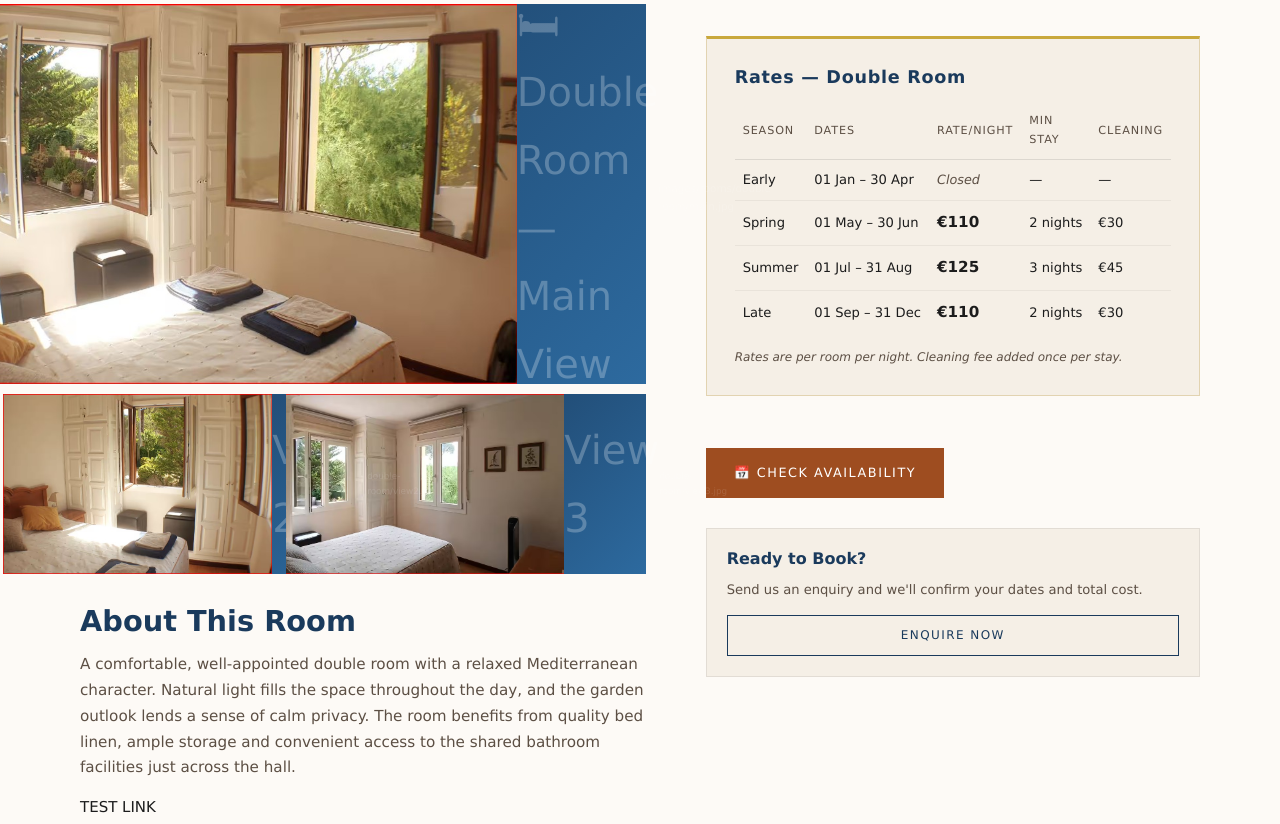
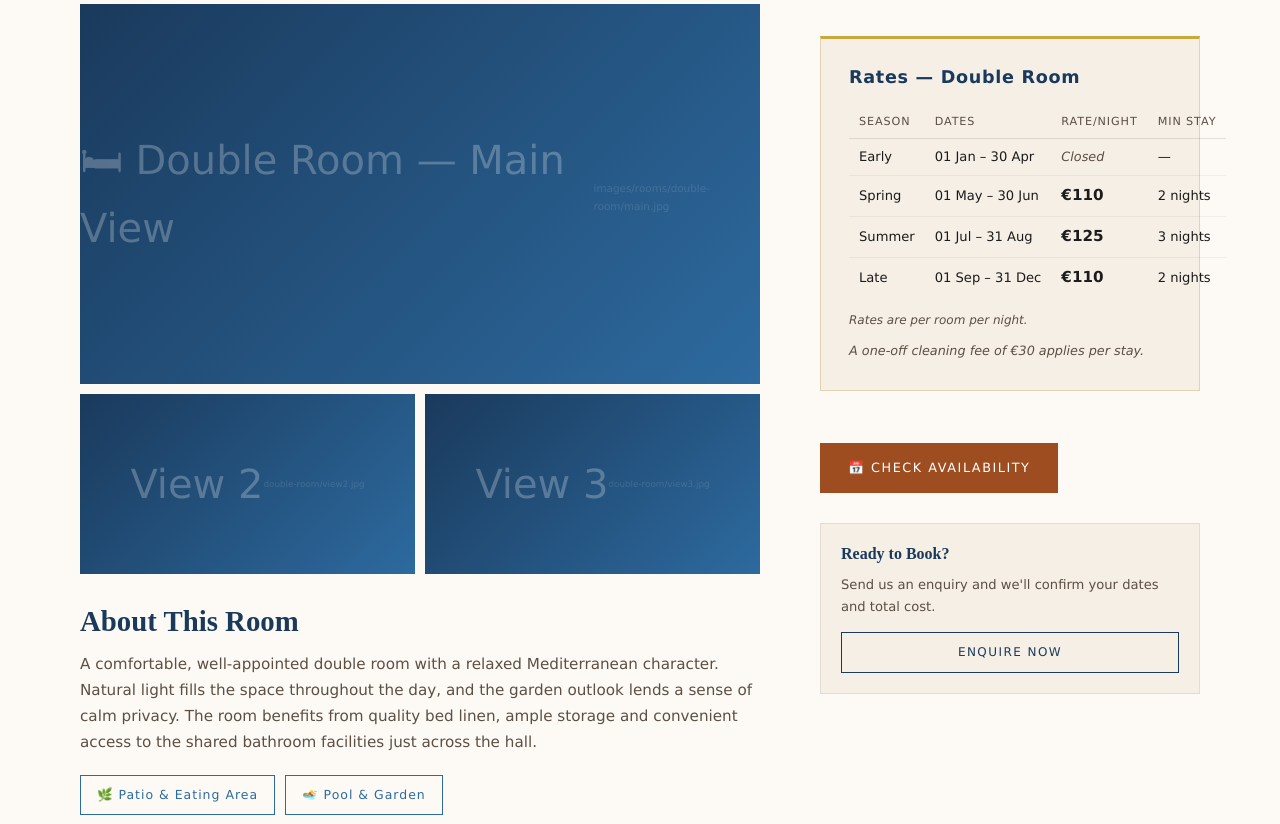
Before and after one commit to psykalist/tamariu-chalet, a plain HTML site: page accommodation/double-room.html in a window 1280 px wide. Shown: the part 476-1300 px from the top of the page. Drawn offline with Linux system fonts and the light colour scheme.

Commit message:
fixed rates box and cleaning fee  images

```diff
--- a/accommodation/double-room.html
+++ b/accommodation/double-room.html
@@ -5,6 +5,33 @@
   <meta name="viewport" content="width=device-width, initial-scale=1.0">
   <title>Double Room — Tamariu Chalet</title>
   <link rel="stylesheet" href="../css/style.css">
+  <style>
+    body, p, li, td, th, a, button, input, label, select, textarea {
+      font-family: Verdana, Geneva, Tahoma, sans-serif;
+    }
+    .rates-box {
+      display: inline-block;
+      width: 100%;
+      box-sizing: border-box;
+    }
+    .rates-table {
+      width: 100%;
+      border-collapse: collapse;
+      font-size: 0.82rem;
+      table-layout: auto;
+    }
+    .rates-table th,
+    .rates-table td {
+      padding: 7px 10px;
+      white-space: nowrap;
+    }
+    .rates-cleaning-note {
+      font-size: 0.8rem;
+      color: var(--stone);
+      margin-top: 10px;
+      font-style: italic;
+    }
+  </style>
 </head>
 <body>
 
@@ -53,41 +80,36 @@
 </div>
 
 <div class="room-page">
-  <!-- Added grid-template-columns to force the right column (rates) to be wider (1fr) -->
-  <div class="room-page-grid" style="grid-template-columns: 2fr 1fr;">
+  <div class="room-page-grid">
 
     <!-- LEFT: Gallery + Description -->
     <div>
-      <!-- Gallery: replace placeholders with real images -->
       <div class="room-gallery">
         <div class="img-placeholder main-img">
-          <img src="../images/rooms/double-room/main.jpg" class="main-img" alt="Double Room">
           🛏 Double Room — Main View<br><small style="font-size:0.65rem;margin-top:8px;display:block;opacity:0.5;">images/rooms/double-room/main.jpg</small>
         </div>
         <div class="img-placeholder thumb">
-          <img src="../images/rooms/double-room/view2.jpg" class="thumb" alt="Room detail">
           View 2<br><small style="font-size:0.55rem;opacity:0.5;">double-room/view2.jpg</small>
         </div>
         <div class="img-placeholder thumb">
-          <img src="../images/rooms/double-room/view3.jpg" class="thumb" alt="Room detail">
           View 3<br><small style="font-size:0.55rem;opacity:0.5;">double-room/view3.jpg</small>
         </div>
       </div>
 
-      <h2 style="font-family:Verdana,Arial,sans-serif;font-size:1.8rem;color:var(--deep-blue);margin-bottom:12px;">About This Room</h2>
+      <h2 style="font-family:'Cormorant Garamond',serif;font-size:1.8rem;color:var(--deep-blue);margin-bottom:12px;">About This Room</h2>
       <p style="color:var(--stone);margin-bottom:14px;font-size:0.95rem;">
         A comfortable, well-appointed double room with a relaxed Mediterranean character.
         Natural light fills the space throughout the day, and the garden outlook lends a sense of
         calm privacy. The room benefits from quality bed linen, ample storage and convenient
         access to the shared bathroom facilities just across the hall.
       </p>
-<a href="../images/shared/patio.jpg">TEST LINK</a>
+
       <div class="shared-links">
-        <a href="../images/shared/patio.jpg" class="shared-link">🌿 Patio &amp; Eating Area</a>
-        <a href="../images/shared/pool.jpg" class="shared-link">🏊 Pool &amp; Garden</a>
+        <a href="#" class="shared-link">🌿 Patio &amp; Eating Area</a>
+        <a href="#" class="shared-link">🏊 Pool &amp; Garden</a>
       </div>
 
-      <h3 style="font-family:Verdana,Arial,sans-serif;font-size:1.2rem;color:var(--deep-blue);margin:24px 0 12px;">Shared Amenities</h3>
+      <h3 style="font-family:'Cormorant Garamond',serif;font-size:1.2rem;color:var(--deep-blue);margin:24px 0 12px;">Shared Amenities</h3>
       <ul class="amenities-list">
         <li>Shared bathroom</li>
         <li>Shower</li>
@@ -112,59 +134,52 @@
     <div>
       <div class="rates-box">
         <h3>Rates — Double Room</h3>
-        <!-- Table width 100% fills the grid column -->
-        <table class="rates-table" style="width: 100%;">
+        <table class="rates-table">
           <thead>
             <tr>
               <th>Season</th>
               <th>Dates</th>
               <th>Rate/Night</th>
               <th>Min Stay</th>
-              <th>Cleaning</th>
             </tr>
           </thead>
           <tbody>
             <tr>
               <td class="season-name">Early</td>
-              <!-- No wrap keeps dates on one line -->
-              <td style="white-space: nowrap;">01 Jan – 30 Apr</td>
+              <td>01 Jan – 30 Apr</td>
               <td class="closed-cell">Closed</td>
-              <td>—</td>
               <td>—</td>
             </tr>
             <tr>
               <td class="season-name">Spring</td>
-              <td style="white-space: nowrap;">01 May – 30 Jun</td>
+              <td>01 May – 30 Jun</td>
               <td class="rate-highlight">€110</td>
-              <td style="white-space: nowrap;">2 nights</td>
-              <td>€30</td>
+              <td>2 nights</td>
             </tr>
             <tr>
               <td class="season-name">Summer</td>
-              <td style="white-space: nowrap;">01 Jul – 31 Aug</td>
+              <td>01 Jul – 31 Aug</td>
               <td class="rate-highlight">€125</td>
-              <td style="white-space: nowrap;">3 nights</td>
-              <td>€45</td>
+              <td>3 nights</td>
             </tr>
             <tr>
               <td class="season-name">Late</td>
-              <td style="white-space: nowrap;">01 Sep – 31 Dec</td>
+              <td>01 Sep – 31 Dec</td>
               <td class="rate-highlight">€110</td>
-              <td style="white-space: nowrap;">2 nights</td>
-              <td>€30</td>
+              <td>2 nights</td>
             </tr>
           </tbody>
         </table>
-        <p class="rates-note">Rates are per room per night. Cleaning fee added once per stay.</p>
+        <p class="rates-note">Rates are per room per night.</p>
+        <p class="rates-cleaning-note">A one-off cleaning fee of €30 applies per stay.</p>
       </div>
 
       <a href="https://calendar.google.com/calendar/embed?src=psvnv0di1muvst84vmk0311pnn91456p%40import.calendar.google.com&ctz=Europe%2FMadrid" target="_blank" rel="noopener" class="availability-btn">
         📅 Check Availability
       </a>
-      <!-- Replace the href above with your actual Google Calendar embed link -->
 
       <div style="margin-top:30px;padding:20px;background:var(--linen);border:1px solid rgba(0,0,0,0.08);">
-        <h4 style="font-family:Verdana,Arial,sans-serif;font-size:1rem;color:var(--deep-blue);margin-bottom:10px;">Ready to Book?</h4>
+        <h4 style="font-family:'Cormorant Garamond',serif;font-size:1rem;color:var(--deep-blue);margin-bottom:10px;">Ready to Book?</h4>
         <p style="font-size:0.82rem;color:var(--stone);margin-bottom:14px;">Send us an enquiry and we'll confirm your dates and total cost.</p>
         <a href="../contact/index.html?room=double-room" class="btn-outline" style="display:block;text-align:center;">Enquire Now</a>
       </div>
--- a/accommodation/pool-apartment.html
+++ b/accommodation/pool-apartment.html
@@ -5,11 +5,31 @@
   <meta name="viewport" content="width=device-width, initial-scale=1.0">
   <title>Studio Apartment — Tamariu Chalet</title>
   <link rel="stylesheet" href="../css/style.css">
-  <!-- Added style to prevent date wrapping in the JS-generated table rows -->
   <style>
-    .rates-table td:nth-child(2),
-    .rates-table td:nth-child(4) {
+    body, p, li, td, th, a, button, input, label, select, textarea {
+      font-family: Verdana, Geneva, Tahoma, sans-serif;
+    }
+    .rates-box {
+      display: inline-block;
+      width: 100%;
+      box-sizing: border-box;
+    }
+    .rates-table {
+      width: 100%;
+      border-collapse: collapse;
+      font-size: 0.82rem;
+      table-layout: auto;
+    }
+    .rates-table th,
+    .rates-table td {
+      padding: 7px 10px;
       white-space: nowrap;
+    }
+    .rates-cleaning-note {
+      font-size: 0.8rem;
+      color: var(--stone);
+      margin-top: 10px;
+      font-style: italic;
     }
   </style>
 </head>
@@ -60,8 +80,7 @@
 </div>
 
 <div class="room-page">
-  <!-- Applied grid fix: 2fr for content, 1fr for rates -->
-  <div class="room-page-grid" style="grid-template-columns: 2fr 1fr;">
+  <div class="room-page-grid">
 
     <!-- LEFT: Gallery + Description -->
     <div>
@@ -75,7 +94,7 @@
         </div>
       </div>
 
-      <h2 style="font-family:Verdana,Arial,sans-serif;font-size:1.8rem;color:var(--deep-blue);margin-bottom:12px;">About the Apartment</h2>
+      <h2 style="font-family:'Cormorant Garamond',serif;font-size:1.8rem;color:var(--deep-blue);margin-bottom:12px;">About the Apartment</h2>
       <p style="color:var(--stone);margin-bottom:14px;font-size:0.95rem;">
         Our fully self-contained Studio Apartment offers the ultimate in privacy and independence.
         With its own private entrance, the apartment sits directly alongside the pool and garden,
@@ -90,11 +109,11 @@
       </p>
 
       <div class="shared-links">
-        <a href="../images/shared/patio.jpg" class="shared-link">🌿 Patio &amp; Eating Area</a>
-        <a href="../images/shared/garden.jpg" class="shared-link">🏊 Pool &amp; Garden</a>
+        <a href="#" class="shared-link">🌿 Patio &amp; Eating Area</a>
+        <a href="#" class="shared-link">🏊 Pool &amp; Garden</a>
       </div>
 
-      <h3 style="font-family:Verdana,Arial,sans-serif;font-size:1.2rem;color:var(--deep-blue);margin:24px 0 12px;">Apartment Amenities</h3>
+      <h3 style="font-family:'Cormorant Garamond',serif;font-size:1.2rem;color:var(--deep-blue);margin:24px 0 12px;">Apartment Amenities</h3>
       <ul class="amenities-list">
         <li>Private entrance</li>
         <li>Private bathroom</li>
@@ -121,20 +140,44 @@
     <div>
       <div class="rates-box">
         <h3>Rates — Studio Apartment</h3>
-        <!-- Applied width fix to fill the column -->
-        <table class="rates-table" data-room-type="apartment" style="width: 100%;">
+        <table class="rates-table">
           <thead>
             <tr>
               <th>Season</th>
               <th>Dates</th>
               <th>Rate/Night</th>
               <th>Min Stay</th>
-              <th>Cleaning</th>
             </tr>
           </thead>
-          <tbody></tbody>
+          <tbody>
+            <tr>
+              <td class="season-name">Early</td>
+              <td>01 Jan – 30 Apr</td>
+              <td class="rate-highlight">€95</td>
+              <td>2 nights</td>
+            </tr>
+            <tr>
+              <td class="season-name">Spring</td>
+              <td>01 May – 30 Jun</td>
+              <td class="rate-highlight">€130</td>
+              <td>2 nights</td>
+            </tr>
+            <tr>
+              <td class="season-name">Summer</td>
+              <td>01 Jul – 31 Aug</td>
+              <td class="rate-highlight">€160</td>
+              <td>3 nights</td>
+            </tr>
+            <tr>
+              <td class="season-name">Late</td>
+              <td>01 Sep – 31 Dec</td>
+              <td class="rate-highlight">€130</td>
+              <td>2 nights</td>
+            </tr>
+          </tbody>
         </table>
-        <p class="rates-note">Rates are per apartment per night. Cleaning fee added once per stay. Apartment is available year-round including Early Season.</p>
+        <p class="rates-note">Rates are per apartment per night. Available year-round.</p>
+        <p class="rates-cleaning-note">A one-off cleaning fee of €45 applies per stay.</p>
       </div>
 
       <a href="https://calendar.google.com/calendar/embed?src=5qb6abmmc1u5skhnte1s7cjag19ljt9h%40import.calendar.google.com&ctz=Europe%2FMadrid" target="_blank" rel="noopener" class="availability-btn">
@@ -142,7 +185,7 @@
       </a>
 
       <div style="margin-top:30px;padding:20px;background:var(--linen);border:1px solid rgba(0,0,0,0.08);">
-        <h4 style="font-family:Verdana,Arial,sans-serif;font-size:1rem;color:var(--deep-blue);margin-bottom:10px;">Ready to Book?</h4>
+        <h4 style="font-family:'Cormorant Garamond',serif;font-size:1rem;color:var(--deep-blue);margin-bottom:10px;">Ready to Book?</h4>
         <p style="font-size:0.82rem;color:var(--stone);margin-bottom:14px;">Send us an enquiry and we'll confirm your dates and total cost.</p>
         <a href="../contact/index.html?room=pool-apartment" class="btn-outline" style="display:block;text-align:center;">Enquire Now</a>
       </div>
@@ -188,7 +231,6 @@
   </div>
 </footer>
 
-<script src="../js/rates.js"></script>
 <script src="../js/main.js"></script>
 </body>
 </html>
```
Also changed, not shown: accommodation/twin-room-1.html (+42 -28 lines), accommodation/twin-room-2.html (+24 -24 lines).
